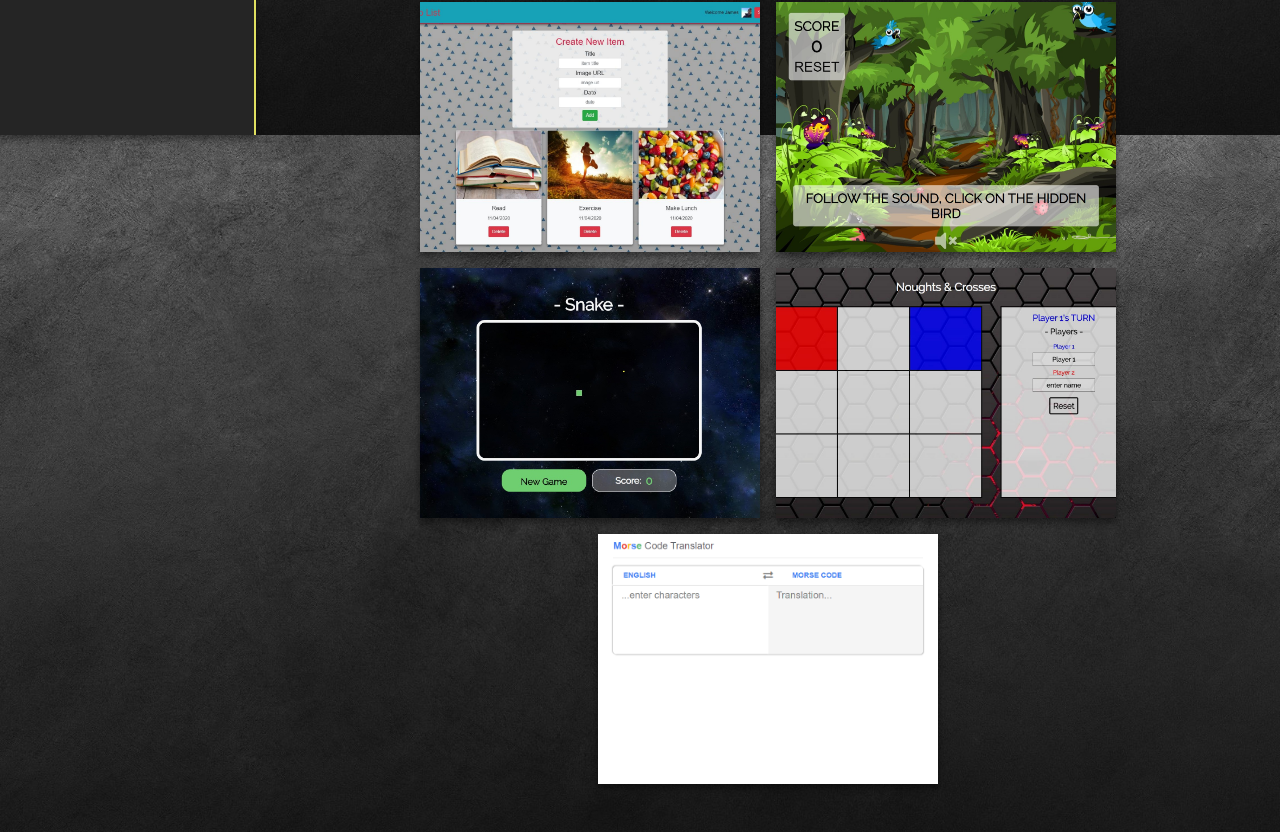
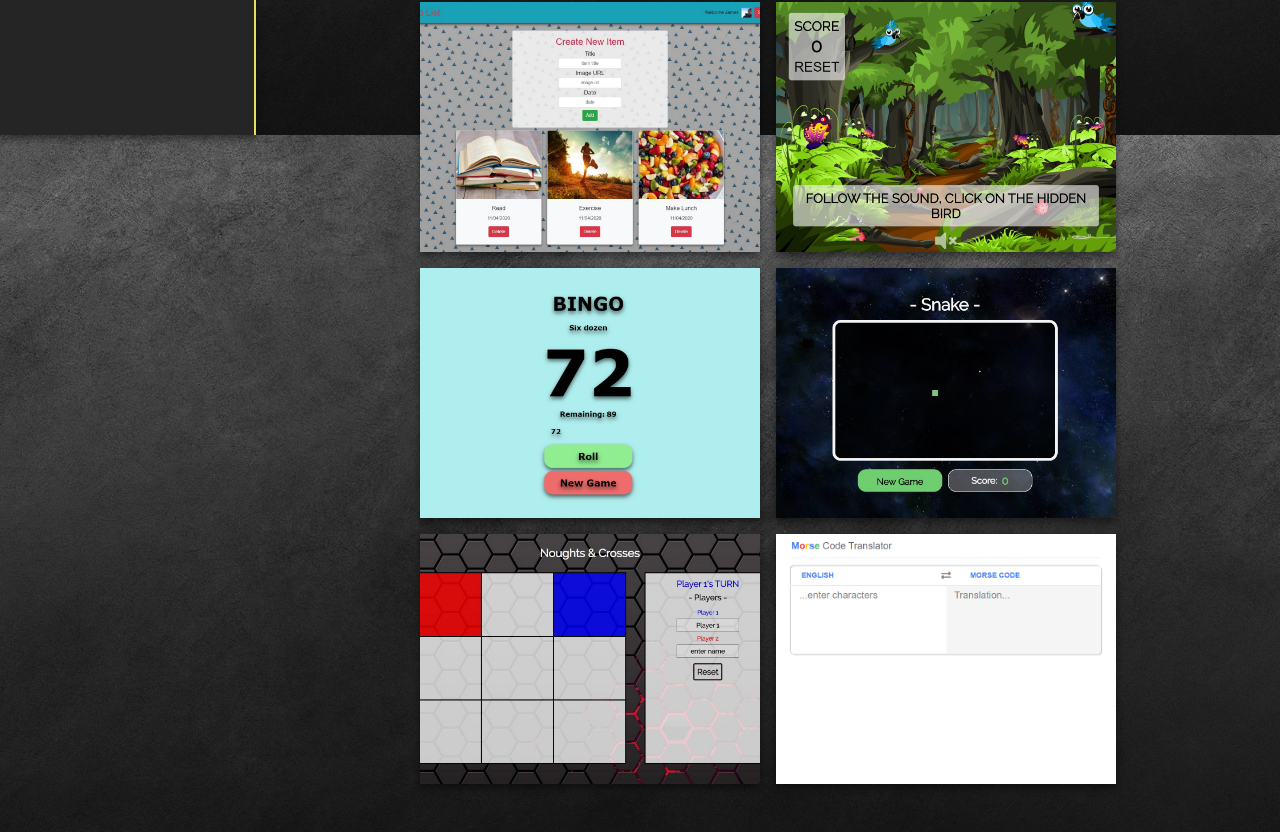
Before and after one commit to jamespanter/portfolio, a React (Create React App) app: page /portfolio in a window 1280 px wide. Shown: the part 665-1497 px from the top of the page. Built offline with nearby package versions, Linux system fonts and the light colour scheme.

Commit message:
Added bingo to portfolio

```diff
--- a/src/containers/PortfolioPage/PortfolioPage.jsx
+++ b/src/containers/PortfolioPage/PortfolioPage.jsx
@@ -67,6 +67,15 @@ const PortfolioPage = () => {
             languages={["JS", "CSS"]}
           />
           <Card
+            title="Bingo Roller"
+            description="90 Ball Bingo Roller"
+            subDomainUrl="https://bingo.jamespanter.co.uk/"
+            gitHubShow="true"
+            gitHubUrl="https://github.com/jamespanter/bingo"
+            imageURL="../../assets/bingo.PNG"
+            languages={["JS", "HTML", "CSS"]}
+          />
+          <Card
             title="Snake"
             description="Experimental snake style game exploring html animation with javascript"
             subDomainUrl="https://snake.jamespanter.co.uk/"
```
Also changed, not shown: public/assets/bingo.PNG (added).
